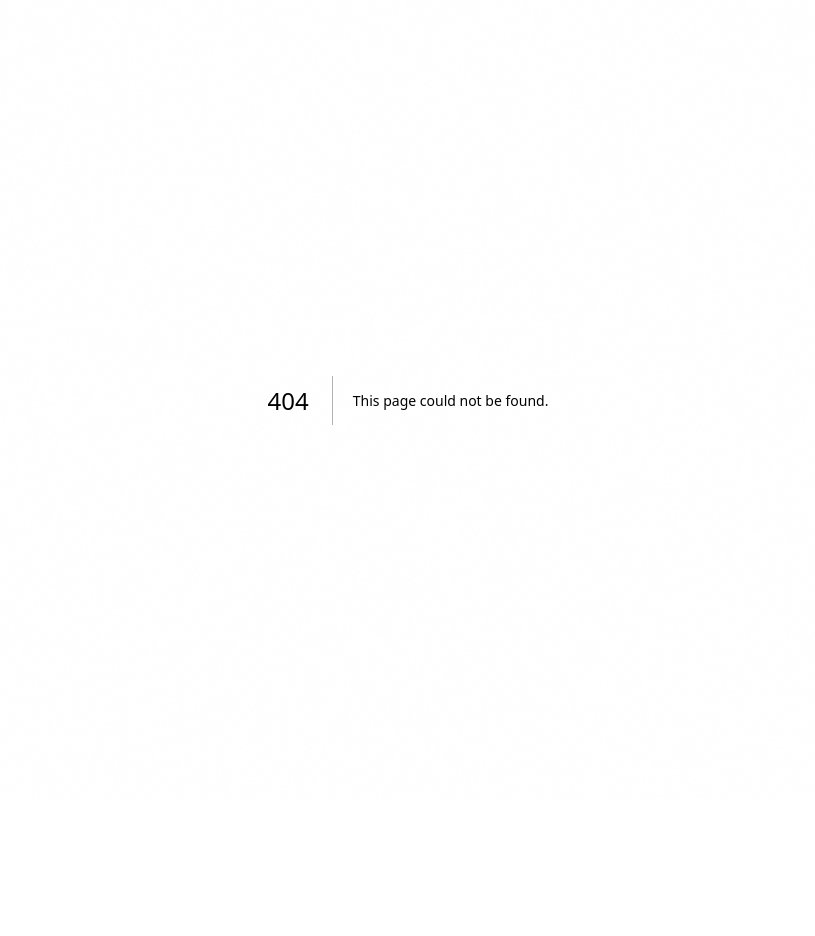
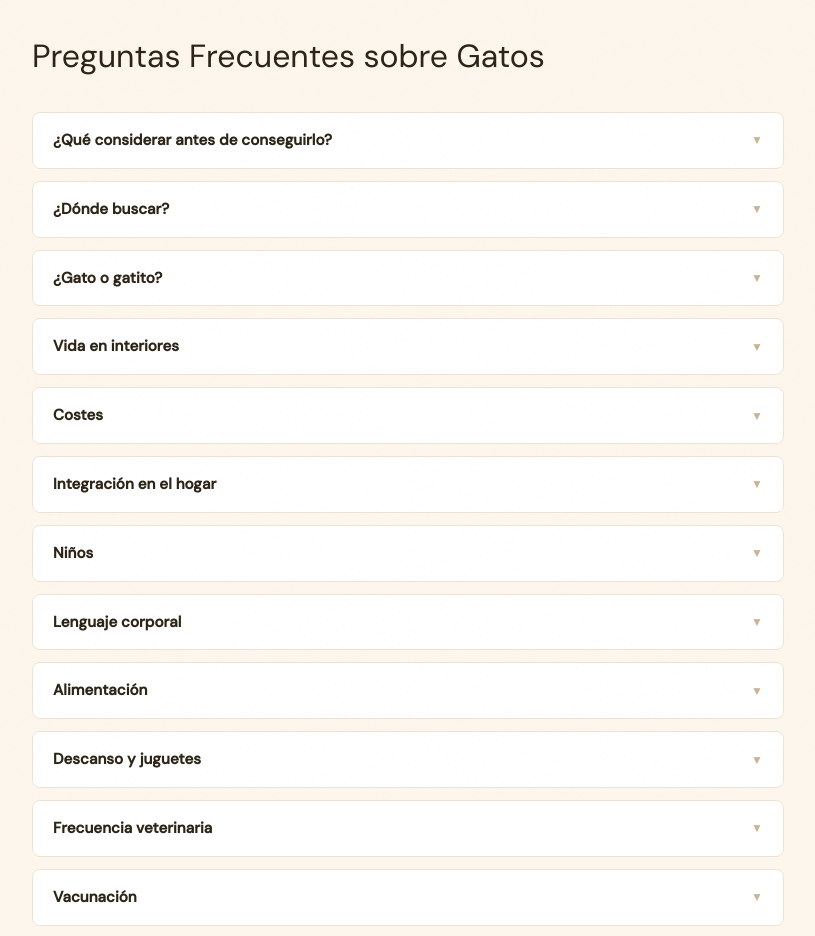
Before and after one commit to Rodolfotech/gatoLandia, a Next.js app: page /preguntas in a window 1280 px wide. Before the commit this address had no page. Shown: the top 936 px of the page, without its empty margins (232-1047 px from the left). Before the commit the page ends 800 px from the top, so only its background shows below. Built offline with nearby package versions, Linux system fonts and the light colour scheme; a web font is replaced by a local one.

Commit message:
feat: modificación en navbar

```diff
--- a/app/components/Navbar.tsx
+++ b/app/components/Navbar.tsx
@@ -23,7 +23,6 @@ function useContentTypes() {
   return [
     { id: "razas" as ContentType,        label: "Razas",       icon: "" },
     { id: "preguntas" as ContentType,    label: t('content_questions'),   icon: "" },
-    { id: "enciclopedia" as ContentType, label: t('content_encyclopedia'), icon: "" },
   ];
 }
 
@@ -146,22 +145,19 @@ export default function Navbar({
           })}
         </div>
 
-        <div style={{
-          display: "flex", alignItems: "center", gap: "0.5rem",
-          paddingLeft: "1rem", borderLeft: "1px solid rgba(201,180,154,0.3)", flexShrink: 0,
-        }}>
-          <LanguageSelector />
-        </div>
-
         {/* Content type pills */}
         <div style={{
           display: "flex", alignItems: "center", gap: "0.25rem",
-          paddingLeft: "1rem", borderLeft: "1px solid rgba(201,180,154,0.3)", flexShrink: 0,
+          paddingLeft: "1rem", flexShrink: 0,
         }}>
           {useContentTypes().map((ct) => (
              <button
                key={ct.id}
-                onClick={() => ct.id === "razas" ? router.push("/razas") : onContentTypeChange(ct.id)}
+               onClick={() => {
+                 if (ct.id === "razas") router.push("/razas");
+                 else if (ct.id === "preguntas") router.push("/preguntas");
+                 else onContentTypeChange(ct.id);
+               }}
                style={{
                  background: activeContentType === ct.id ? "#d4853a" : "transparent",
                  border: `1px solid ${activeContentType === ct.id ? "#d4853a" : "rgba(201,180,154,0.5)"}`,
@@ -176,6 +172,13 @@ export default function Navbar({
                {ct.icon} {ct.label}
              </button>
            ))}
+        </div>
+
+        <div style={{
+          display: "flex", alignItems: "center", gap: "0.5rem",
+          paddingLeft: "1rem", flexShrink: 0,
+        }}>
+          <LanguageSelector />
         </div>
       </nav>
 
--- /dev/null
+++ b/app/preguntas/page.jsx
@@ -0,0 +1,122 @@
+'use client';
+
+import { useState } from "react";
+
+const preguntas = [
+  {
+    pregunta: "¿Qué considerar antes de conseguirlo?",
+    respuesta: "Un gato puede vivir 15 años o más. Debes evaluar si puedes cuidarlo a diario, si tienes el entorno adecuado, las implicaciones económicas (alimento y veterinario), qué harás en vacaciones y la compatibilidad con otras mascotas."
+  },
+  {
+    pregunta: "¿Dónde buscar?",
+    respuesta: "Se recomienda acudir a protectoras o centros de acogida profesionales donde puedan asesorarte según tus necesidades. También se pueden adquirir de criadores con pedigrí o conocidos. Se debe evitar comprar por Internet."
+  },
+  {
+    pregunta: "¿Gato o gatito?",
+    respuesta: "Los gatitos son adorables pero requieren más trabajo y su personalidad final es difícil de predecir. Los gatos adultos son más sensatos, predecibles y a menudo son ignorados en las adopciones."
+  },
+  {
+    pregunta: "Vida en interiores",
+    respuesta: "Los gatos pueden adaptarse a vivir sin jardín siempre que tengan espacio, estímulos, rascadores y lugares para escalar. Los gatos de interior tienen menos riesgo de enfermedades infecciosas pero tienden a ganar peso con facilidad."
+  },
+  {
+    pregunta: "Costes",
+    respuesta: "Mantener un gato conlleva gastos mensuales en comida (10-20 €) y arena (5-10 €), además de gastos veterinarios regulares y equipamiento inicial."
+  },
+  {
+    pregunta: "Integración en el hogar",
+    respuesta: "Es vital permitir que el gato se acostumbre lentamente. Se recomienda confinarlo en unas pocas habitaciones inicialmente y mantener su comida y ropa de cama habitual para facilitar la transición."
+  },
+  {
+    pregunta: "Niños",
+    respuesta: "Se debe enseñar a los niños que el gato es un ser vivo que siente dolor y miedo, no un juguete. El contacto inicial debe ser supervisado y nunca hay que dejar a niños pequeños solos con el animal."
+  },
+  {
+    pregunta: "Lenguaje corporal",
+    respuesta: "Los gatos se comunican mediante la cola, postura, cara y vocalizaciones.\n• Cola vertical y vibrante: Muy contento de verte.\n• Cola dando golpes: Excitado, enfadado o irritable.\n• Pelos de punta: Enfado o agresividad defensiva."
+  },
+  {
+    pregunta: "Alimentación",
+    respuesta: "Son carnívoros obligados. Deben comer alimento específico para gatos de alta calidad. Se debe evitar la leche de vaca, ya que causa diarrea."
+  },
+  {
+    pregunta: "Descanso y juguetes",
+    respuesta: "Prefieren lugares elevados, tranquilos y limpios. No necesitan juguetes caros; cajas de cartón o bolas de papel pueden ser suficientes para evitar el aburrimiento."
+  },
+  {
+    pregunta: "Frecuencia veterinaria",
+    respuesta: "Se recomiendan revisiones anuales para adultos y al menos dos veces al año para gatos mayores de 10 años. Los gatos suelen disimular muy bien sus signos de enfermedad."
+  },
+  {
+    pregunta: "Vacunación",
+    respuesta: "Los gatitos deben empezar a vacunarse entre las 6 y 9 semanas de vida. Las vacunas esenciales incluyen panleucopenia, rinotraqueítis y calicivirus."
+  },
+  {
+    pregunta: "Identificación",
+    respuesta: "El microchip es el sistema más fiable y permanente para recuperar a un gato perdido. Se inyecta bajo la piel y dura toda la vida."
+  },
+  {
+    pregunta: "Tóxicos",
+    respuesta: "Cuidado con las plantas (como los lirios) y nunca utilices productos antipulgas diseñados para perros en un gato, ya que pueden ser mortales."
+  },
+  {
+    pregunta: "Esterilización",
+    respuesta: "Se recomienda realizarla alrededor de los 4 meses de edad para prevenir camadas no deseadas, comportamientos molestos y ciertas enfermedades."
+  },
+  {
+    pregunta: "Zoonosis y embarazo",
+    respuesta: "Algunas enfermedades pueden pasar de gatos a humanos, pero con higiene básica (lavarse las manos, limpiar la bandeja de arena a diario) el riesgo es mínimo. No es necesario deshacerse del gato durante el embarazo; basta con que otra persona limpie la arena o usar guantes."
+  }
+];
+
+export default function PreguntasPage() {
+  const [abierto, setAbierto] = useState(null);
+
+  const toggle = (idx) => {
+    setAbierto(abierto === idx ? null : idx);
+  };
+
+  return (
+    <main style={{ maxWidth: 800, margin: "2rem auto", padding: "0 1.5rem" }}>
+      <h1 style={{ fontSize: "2rem", color: "#2c2416", marginBottom: "2rem" }}>
+        Preguntas Frecuentes sobre Gatos
+      </h1>
+
+      <div style={{ display: "flex", flexDirection: "column", gap: "0.75rem" }}>
+        {preguntas.map((item, idx) => (
+          <div key={idx} style={{
+            border: "1px solid rgba(201,180,154,0.3)",
+            borderRadius: 8, overflow: "hidden"
+          }}>
+            <button
+              onClick={() => toggle(idx)}
+              style={{
+                width: "100%", textAlign: "left", padding: "1rem 1.25rem",
+                background: abierto === idx ? "rgba(212,133,58,0.08)" : "#fff",
+                border: "none", cursor: "pointer", fontSize: "0.95rem",
+                fontWeight: 600, color: "#2c2416",
+                display: "flex", justifyContent: "space-between", alignItems: "center",
+                fontFamily: "'DM Sans', sans-serif"
+              }}
+            >
+              {item.pregunta}
+              <span style={{
+                fontSize: "0.75rem", color: "#c9b49a",
+                transform: abierto === idx ? "rotate(180deg)" : "none",
+                transition: "transform 0.2s"
+              }}>▼</span>
+            </button>
+            {abierto === idx && (
+              <div style={{
+                padding: "0 1.25rem 1rem", fontSize: "0.9rem",
+                color: "#6b5c44", lineHeight: 1.6, whiteSpace: "pre-line"
+              }}>
+                {item.respuesta}
+              </div>
+            )}
+          </div>
+        ))}
+      </div>
+    </main>
+  );
+}
```
Lines whose indentation alone changed are shown as unchanged.
